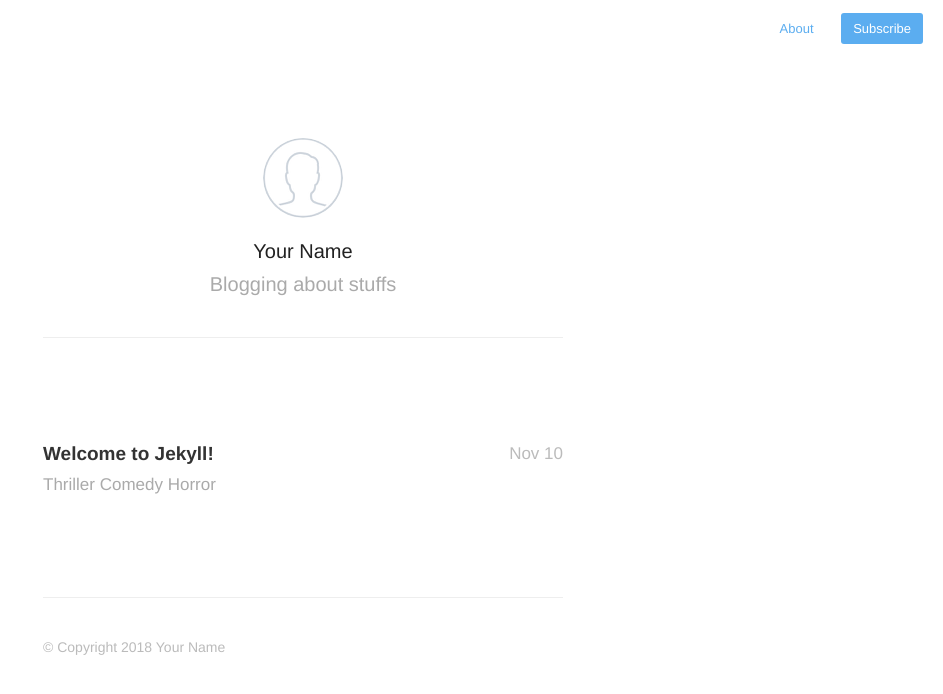
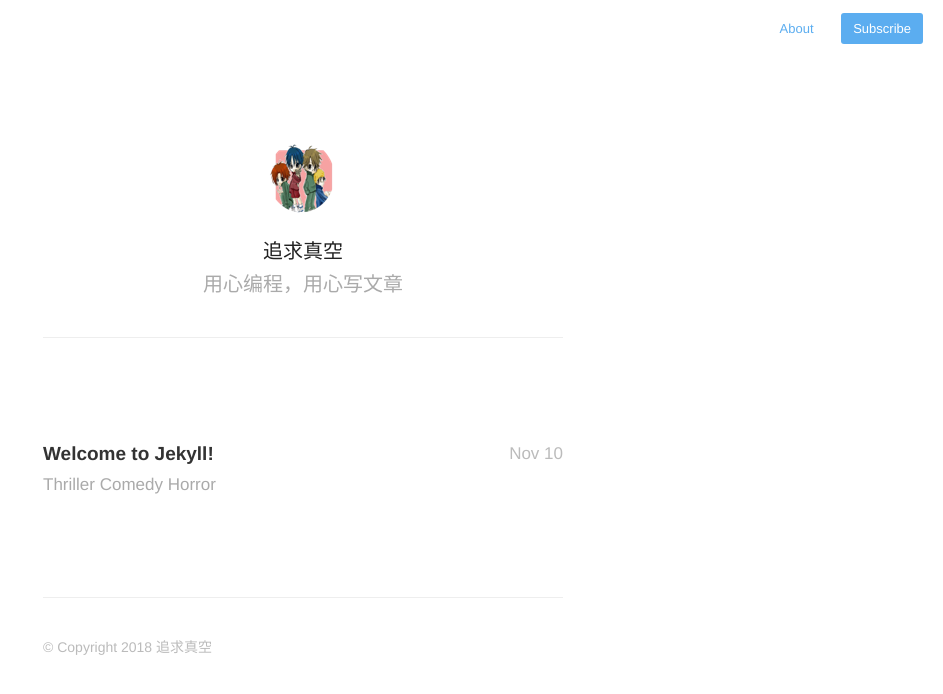
Before and after one commit to soragui/soragui.github.io, a Jekyll site: the page built from index.html, in a window 1280 px wide. Shown: the top 694 px of the page, without its empty margins (337-1280 px from the left). Built offline with Jekyll 4.4.1, drawn with Linux system fonts in a browser that asks for light colours; nearby versions of some CDN libraries; the list of posts is cut into pages by our own code.

Commit message:
add file change

```diff
--- a/_config.yml
+++ b/_config.yml
@@ -1,6 +1,6 @@
-name: Your New Jekyll Site
-description: Blogging about stuffs
-meta_description: "Your New Jekyll Site, Blogging about stuffs"
+name: 追求真空
+description: 用心编程，用心写文章
+meta_description: "追求真空个人博客，编程学习心得分享"
 
 aboutPage: true
 
@@ -9,15 +9,15 @@ highlighter: rouge
 
 plugins: [jekyll-paginate]
 paginate: 20
-domain_name: 'http://yourblog-domain.com'
+domain_name: 'http://104.194.78.234'
 google_analytics: 'UA-XXXXXXXX-X'
 disqus: false
 disqus_shortname: 'your-disqus-shortname'
 
 # Details for the RSS feed generator
-url:            'http://your-blog-url.example.com'
-author:         'Your Name'
-authorTwitter:  'YourTwitterUsername'
+url:            'https://brucegui.github.io'
+author:         '追求真空'
+authorTwitter:  'ziwo520'
 
 permalink:       /:year/:title/
 
```
Also changed, not shown: assets/images/avatar.png, assets/images/avatar@2x.png, assets/images/favicon.png (added).
